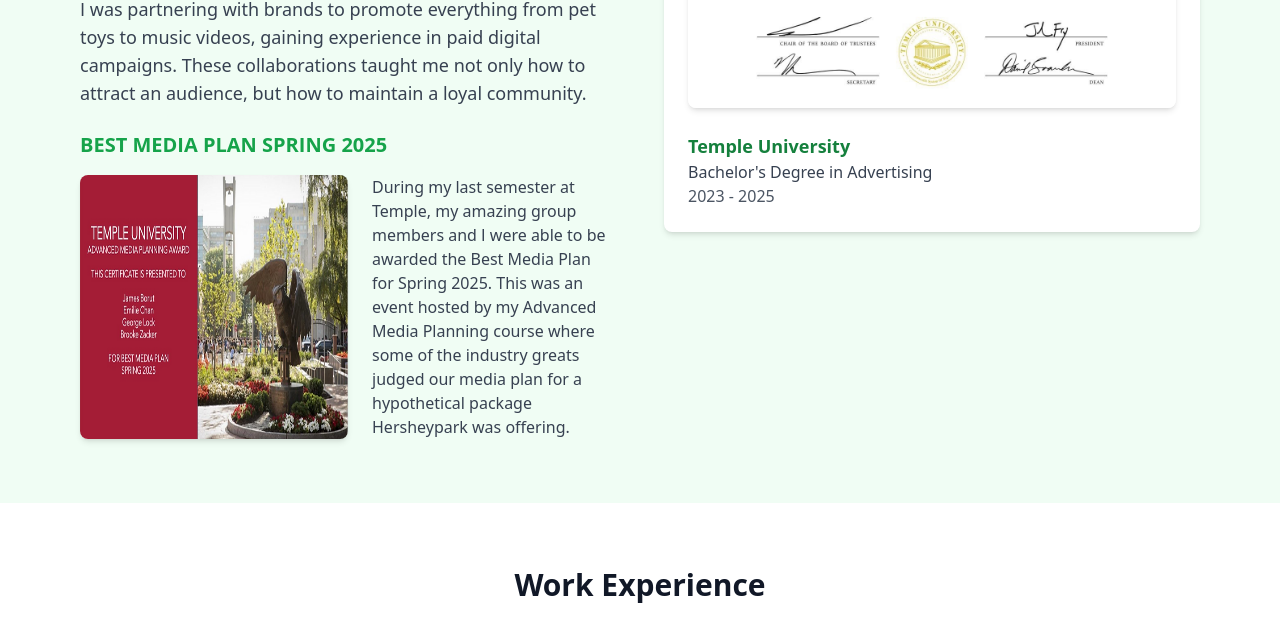
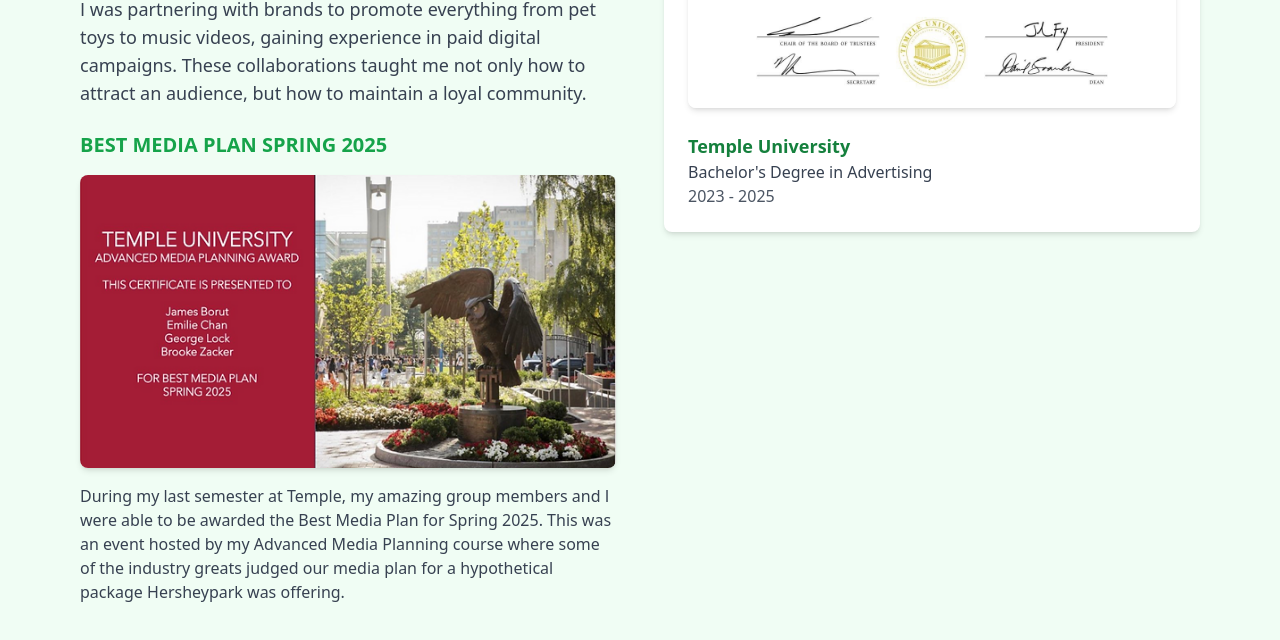
Before and after one commit to spoobydoo/website2, a Next.js app: page / in a window 1280 px wide. Shown: the part 1425-2065 px from the top of the page. Built offline with nearby package versions, Linux system fonts and the light colour scheme.

Commit message:
Update Best Media Plan award section to show image above text

```diff
--- a/src/components/AboutSection.tsx
+++ b/src/components/AboutSection.tsx
@@ -27,11 +27,11 @@
         {/* Best Media Plan Award */}
         <div className="mt-8">
           <h3 className="text-xl font-bold mb-4 text-green-600">BEST MEDIA PLAN SPRING 2025</h3>
-          <div className="flex flex-col md:flex-row gap-6">
+          <div className="flex flex-col gap-4">
             <img
               src={`${process.env.NODE_ENV === 'production' ? '/website2' : ''}/images/best-media-plan.png`}
               alt="Best Media Plan Award"
-              className="w-full md:w-1/2 h-auto rounded-lg shadow-md"
+              className="w-full h-auto rounded-lg shadow-md"
             />
             <div>
               <p className="text-gray-700">
```
